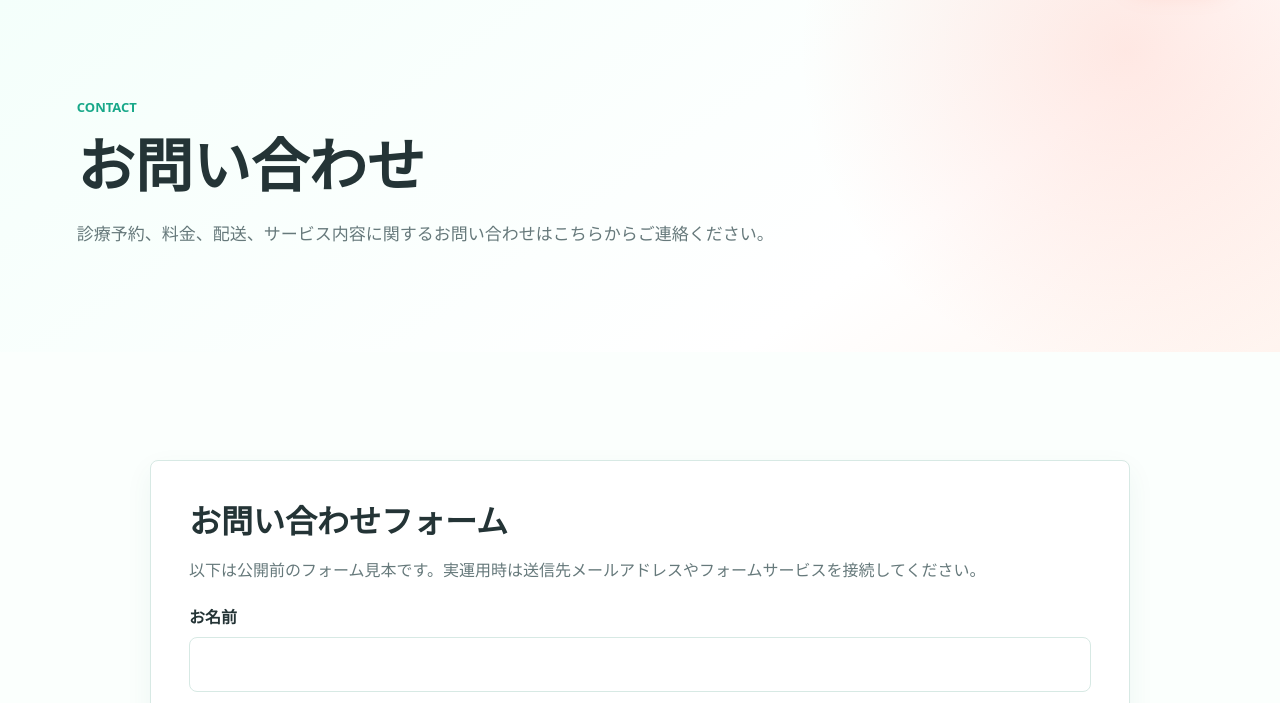
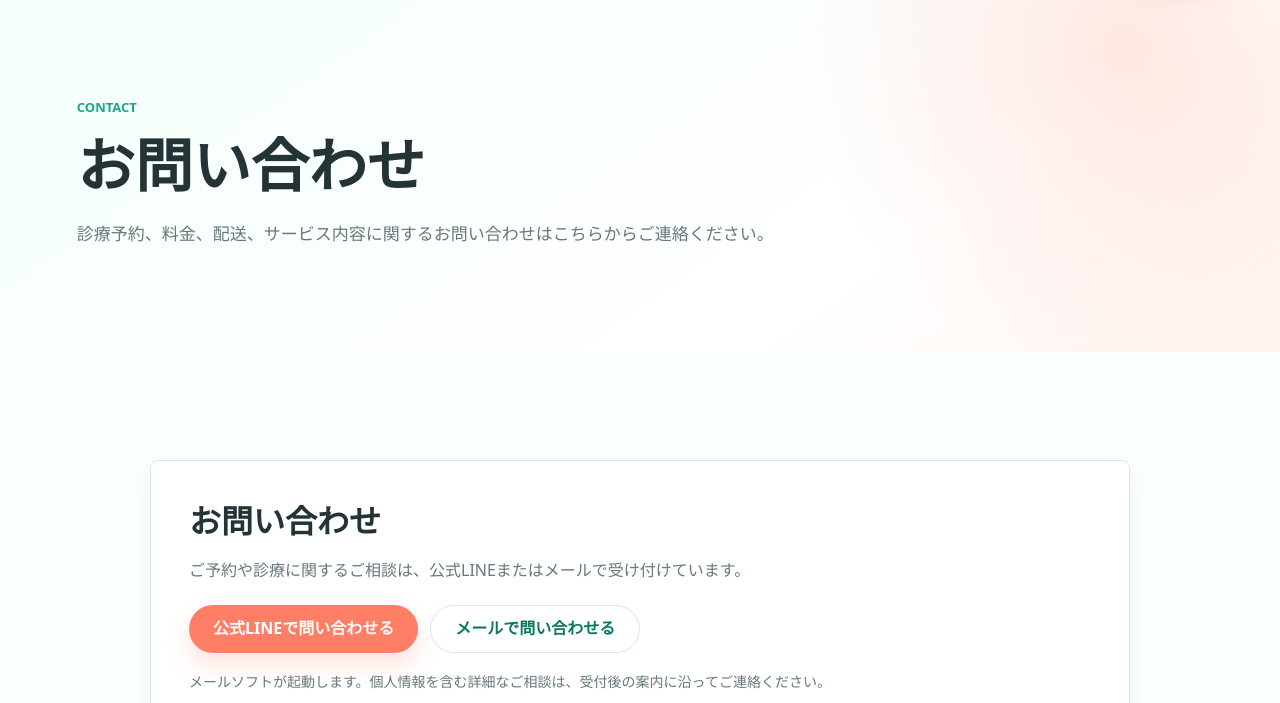
Before and after one commit to yasu369/onn-kuri, a plain HTML site: page contact/index.html in a window 1280 px wide. Shown: the part 84-787 px from the top of the page. Drawn offline with Linux system fonts and the light colour scheme.

Commit message:
Replace contact form with safe contact links

```diff
--- a/contact/index.html
+++ b/contact/index.html
@@ -34,7 +34,7 @@
 </head>
 <body>
   <header class="site-header"><a class="brand" href="../"><span class="brand-mark">ON</span><span class="brand-name">Onn-Clinic<br><small>オンライン診療</small></span></a><button class="menu-button" type="button" aria-expanded="false" aria-controls="site-nav"><span></span><span></span><span></span></button><nav id="site-nav" class="site-nav"><a href="../#features">オンクリの特徴</a><a href="../#menu">診療内容</a><a href="../flow/">ご利用の流れ</a><a href="../pricing/">料金一覧</a><a href="../#faq">よくある質問</a><a class="nav-cta" href="../#reserve" data-config-reservation>予約する</a></nav></header>
-  <main><section class="page-hero"><p class="eyebrow">Contact</p><h1>お問い合わせ</h1><p>診療予約、料金、配送、サービス内容に関するお問い合わせはこちらからご連絡ください。</p></section><section class="section"><div class="legal-panel"><h2>お問い合わせフォーム</h2><p>以下は公開前のフォーム見本です。実運用時は送信先メールアドレスやフォームサービスを接続してください。</p><form class="contact-form" action="mailto:contact@onn-clinic.jp" method="post" data-config-contact-form enctype="text/plain"><label>お名前<input name="name" autocomplete="name"></label><label>メールアドレス<input type="email" name="email" autocomplete="email"></label><label>お問い合わせ種別<select name="type"><option>診療について</option><option>料金について</option><option>配送について</option><option>その他</option></select></label><label>お問い合わせ内容<textarea name="message"></textarea></label><button class="button primary" type="submit">送信する</button></form></div></section></main>
+  <main><section class="page-hero"><p class="eyebrow">Contact</p><h1>お問い合わせ</h1><p>診療予約、料金、配送、サービス内容に関するお問い合わせはこちらからご連絡ください。</p></section><section class="section"><div class="legal-panel contact-panel"><h2>お問い合わせ</h2><p>ご予約や診療に関するご相談は、公式LINEまたはメールで受け付けています。</p><div class="contact-actions"><a class="button primary" href="https://lin.ee/PNBQpOa" target="_blank" rel="noopener">公式LINEで問い合わせる</a><a class="button secondary" href="mailto:contact@onn-clinic.jp?subject=%E3%82%AA%E3%83%B3%E3%82%AF%E3%83%AA%E3%81%B8%E3%81%AE%E3%81%8A%E5%95%8F%E3%81%84%E5%90%88%E3%82%8F%E3%81%9B">メールで問い合わせる</a></div><p class="contact-note">メールソフトが起動します。個人情報を含む詳細なご相談は、受付後の案内に沿ってご連絡ください。</p></div></section></main>
   <footer class="site-footer">
     <a class="brand" href="../"><span class="brand-mark">ON</span><span class="brand-name">Onn-Clinic<br><small>オンライン診療</small></span></a>
     <div class="footer-links">
--- a/styles.css
+++ b/styles.css
@@ -901,3 +901,7 @@ tr:last-child td {
 @media (max-width: 820px) { .drug-card-grid { grid-template-columns: 1fr; } }
 
 .drug-photo-note span { display: block; margin-top: 3px; color: var(--muted); font-size: 12px; font-weight: 700; }
+
+.contact-actions { display: flex; flex-wrap: wrap; gap: 12px; margin-top: 20px; }
+.contact-note { margin-top: 16px; color: var(--muted); font-size: 14px; }
+@media (max-width: 520px) { .contact-actions .button { width: 100%; } }
```
